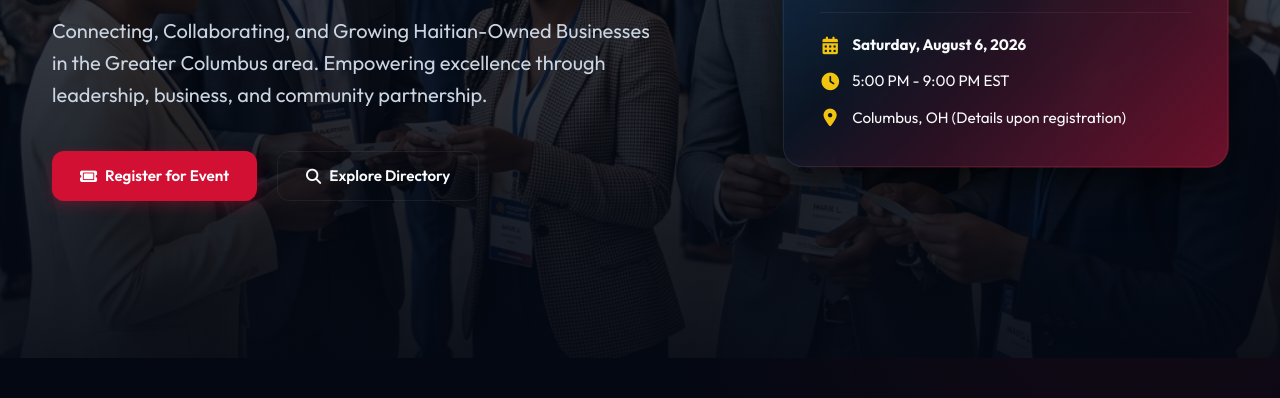
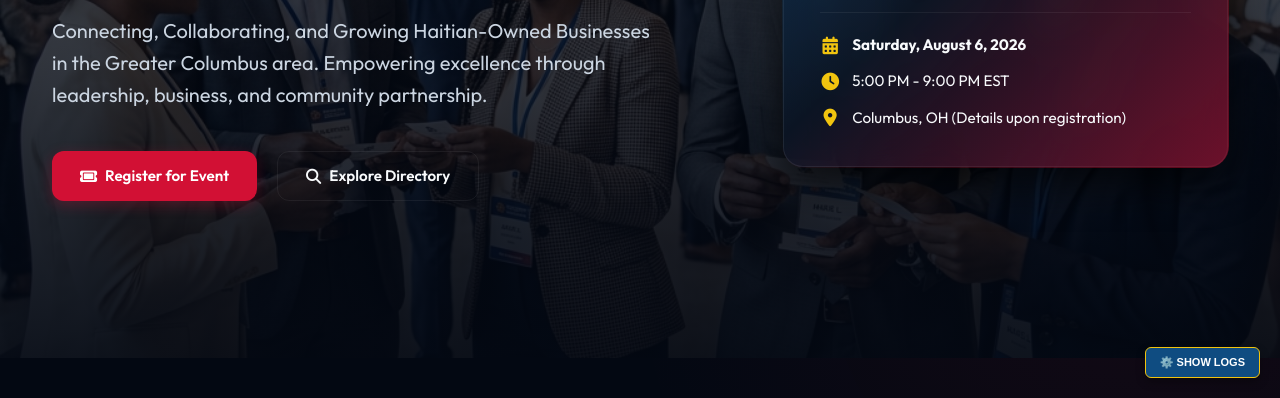
Before and after one commit to bacha77/haconet-business, a website: page index.html in a window 1280 px wide. Shown: the part 402-800 px from the top of the page. Drawn offline with nearby package versions, Linux system fonts and the light colour scheme; a web font is replaced by a local one.

Commit message:
Add dev logs debug console for production diagnostic monitoring

```diff
--- a/index.html
+++ b/index.html
@@ -23,6 +23,110 @@
   <script src="https://cdn.jsdelivr.net/npm/@supabase/supabase-js@2"></script>
 </head>
 <body>
+
+  <!-- Live On-Screen Debug Console for diagnosing deployment errors -->
+  <script>
+    (function() {
+      var queue = [];
+      function pushLog(type, args) {
+        var msg = Array.from(args).map(function(arg) {
+          if (arg && typeof arg === 'object') {
+            try { return JSON.stringify(arg); } catch(e) { return String(arg); }
+          }
+          return String(arg);
+        }).join(' ');
+
+        var container = document.getElementById('debug-logs-container');
+        if (container) {
+          appendLog(type, msg);
+        } else {
+          queue.push({ type: type, msg: msg });
+        }
+      }
+
+      function appendLog(type, msg) {
+        var container = document.getElementById('debug-logs-container');
+        if (!container) return;
+        var logLine = document.createElement('div');
+        logLine.style.cssText = 'padding: 4px 6px; border-radius: 4px; margin-bottom: 4px; font-family: monospace; font-size: 11px; word-break: break-all;';
+        if (type === 'error') {
+          logLine.style.cssText += 'background: rgba(210, 16, 52, 0.15); border-left: 3px solid #d21034; color: #ff6b81;';
+          logLine.innerText = '🔴 [ERROR] ' + msg;
+        } else if (type === 'warn') {
+          logLine.style.cssText += 'background: rgba(241, 196, 15, 0.15); border-left: 3px solid #f1c40f; color: #ffe066;';
+          logLine.innerText = '🟡 [WARN] ' + msg;
+        } else {
+          logLine.style.cssText += 'background: rgba(255, 255, 255, 0.03); border-left: 3px solid #64748b; color: #cbd5e1;';
+          logLine.innerText = '🟢 [LOG] ' + msg;
+        }
+        container.appendChild(logLine);
+        container.scrollTop = container.scrollHeight;
+      }
+
+      // Intercept console functions
+      var origLog = console.log;
+      var origWarn = console.warn;
+      var origError = console.error;
+
+      console.log = function() { origLog.apply(console, arguments); pushLog('log', arguments); };
+      console.warn = function() { origWarn.apply(console, arguments); pushLog('warn', arguments); };
+      console.error = function() { origError.apply(console, arguments); pushLog('error', arguments); };
+
+      window.addEventListener('error', function(e) {
+        pushLog('error', [e.message, 'at', (e.filename || 'unknown') + ':' + (e.lineno || 0)]);
+      });
+      window.addEventListener('unhandledrejection', function(e) {
+        pushLog('error', ['Unhandled promise rejection:', e.reason]);
+      });
+
+      // Create UI on load
+      window.addEventListener('DOMContentLoaded', function() {
+        var debugBox = document.createElement('div');
+        debugBox.id = 'debug-console-box';
+        debugBox.style.cssText = 'position: fixed; bottom: 80px; right: 20px; width: 340px; height: 300px; background: rgba(5, 12, 24, 0.95); border: 1px solid var(--accent-gold, #f1c40f); border-radius: 12px; z-index: 99999; display: none; flex-direction: column; box-shadow: 0 10px 30px rgba(0,0,0,0.5); overflow: hidden;';
+
+        debugBox.innerHTML = `
+          <div style="display: flex; justify-content: space-between; align-items: center; background: rgba(0, 0, 0, 0.3); padding: 10px 14px; border-bottom: 1px solid rgba(255,255,255,0.06);">
+            <span style="font-weight: 700; font-size: 12px; color: #f1c40f; letter-spacing: 0.05em;">🔍 SYSTEM DEBUG CONSOLE</span>
+            <button id="btn-close-debug" style="background: none; border: none; color: #64748b; font-size: 16px; cursor: pointer; transition: 0.2s;">✕</button>
+          </div>
+          <div id="debug-logs-container" style="flex: 1; overflow-y: auto; padding: 12px; display: flex; flex-direction: column;"></div>
+          <div style="background: rgba(0,0,0,0.2); padding: 8px 12px; border-top: 1px solid rgba(255,255,255,0.06); display: flex; justify-content: space-between;">
+            <button id="btn-clear-debug" style="background: rgba(255,255,255,0.05); border: 1px solid rgba(255,255,255,0.06); color: #cbd5e1; font-size: 10px; padding: 4px 8px; border-radius: 4px; cursor: pointer;">Clear Logs</button>
+            <span style="color: #64748b; font-size: 10px;">HACONET Client Logger</span>
+          </div>
+        `;
+
+        var toggleBtn = document.createElement('button');
+        toggleBtn.id = 'btn-toggle-debug';
+        toggleBtn.style.cssText = 'position: fixed; bottom: 20px; right: 20px; padding: 8px 14px; background: #0f4c81; color: white; border: 1px solid #f1c40f; border-radius: 6px; font-size: 11px; font-weight: 700; cursor: pointer; z-index: 99998; box-shadow: 0 4px 10px rgba(0,0,0,0.3); transition: 0.2s;';
+        toggleBtn.innerText = '⚙️ SHOW LOGS';
+
+        document.body.appendChild(debugBox);
+        document.body.appendChild(toggleBtn);
+
+        toggleBtn.addEventListener('click', function() {
+          debugBox.style.display = 'flex';
+          toggleBtn.style.display = 'none';
+        });
+
+        document.getElementById('btn-close-debug').addEventListener('click', function() {
+          debugBox.style.display = 'none';
+          toggleBtn.style.display = 'block';
+        });
+
+        document.getElementById('btn-clear-debug').addEventListener('click', function() {
+          document.getElementById('debug-logs-container').innerHTML = '';
+        });
+
+        // Flush queued logs
+        queue.forEach(function(item) {
+          appendLog(item.type, item.msg);
+        });
+        queue = [];
+      });
+    })();
+  </script>
 
   <!-- ==========================================================================
        Navigation Bar
```
